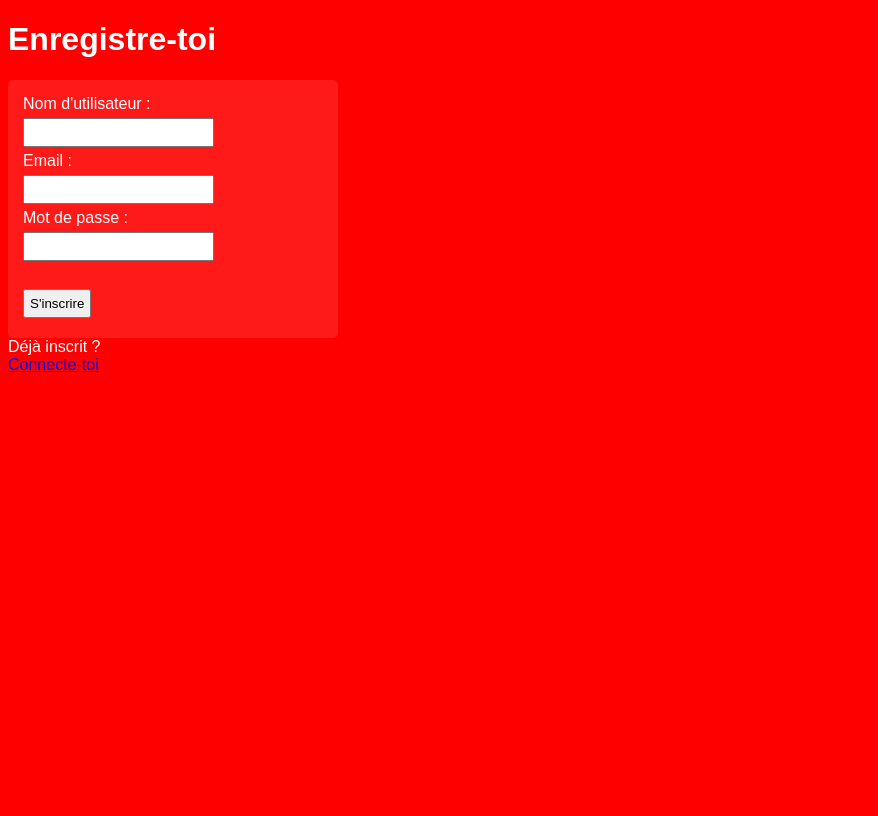
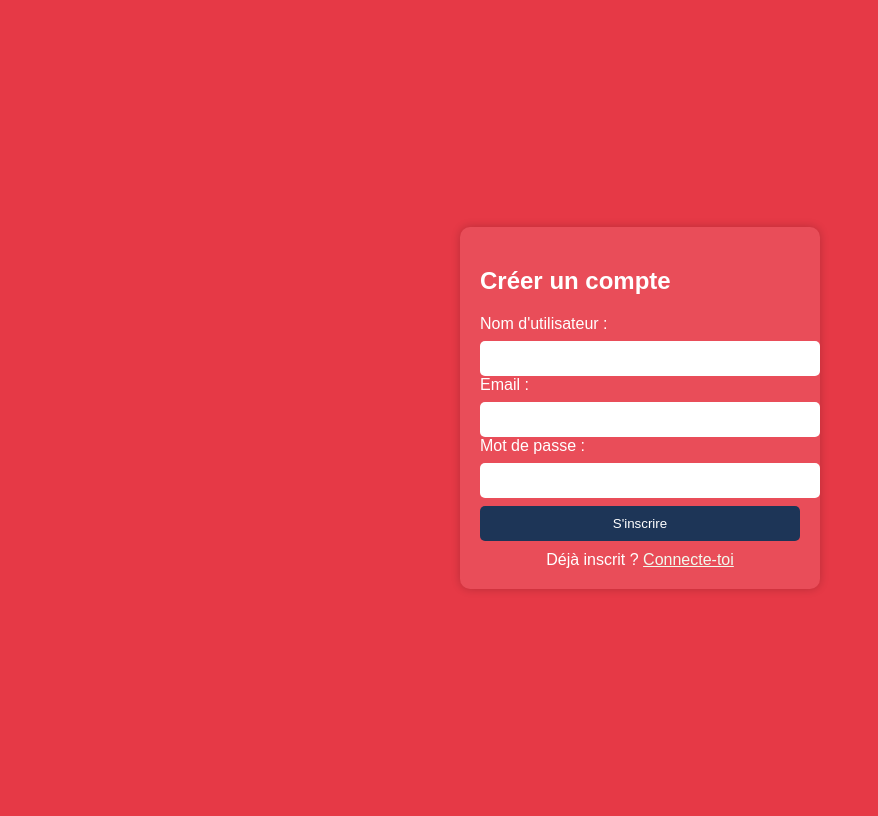
Before and after one commit to quent1grs/ProjetPHP, a PHP site: page /register.php in a window 1280 px wide. Shown: the whole page, without its empty margins (0-878 px from the left). Before the commit the page ends 372 px from the top, so only its background shows below. Run offline with PHP 8.4, Linux system fonts and the light colour scheme.

Commit message:
fix: register page

```diff
--- a/register.php
+++ b/register.php
@@ -10,12 +10,20 @@ if ($_SERVER['REQUEST_METHOD'] === 'POST') {
         die('Connexion échouée : ' . $conn->connect_error);
     }
 
-    // Création des variables
-    $username = $_POST['username'];
-    $email = $_POST['email'];
-    $password = password_hash($_POST['password'], PASSWORD_BCRYPT);
+    // Sécurisation des données
+    $username = trim($_POST['username']);
+    $email = trim($_POST['email']);
+    $password_raw = $_POST['password'];
 
-    // Vérifier si l'utilisateur existe déjà
+    // Validations
+    if (strlen($username) < 3 || strlen($username) > 20) {
+        $error = "Le nom d'utilisateur doit contenir entre 3 et 20 caractères.";
+    } elseif (!filter_var($email, FILTER_VALIDATE_EMAIL)) {
+        $error = "L'adresse email est invalide.";
+    } elseif (strlen($password_raw) < 1) {
+        $error = "Le mot de passe doit contenir au moins 6 caractères.";
+    } else {
+        // Vérifie si l'utilisateur existe déjà
         $check = $conn->prepare("SELECT id FROM users WHERE username = ? OR email = ?");
         $check->bind_param("ss", $username, $email);
         $check->execute();
@@ -24,13 +32,19 @@ if ($_SERVER['REQUEST_METHOD'] === 'POST') {
         if ($check->num_rows > 0) {
             $error = "Ce nom d'utilisateur ou cet email existe déjà.";
         } else {
-        // Insérer le nouvel utilisateur
+            // Hasher le mot de passe
+            $password = password_hash($password_raw, PASSWORD_BCRYPT);
+
+            // Insère le nouvel utilisateur
             $stmt = $conn->prepare("INSERT INTO users (username, password, email, role) VALUES (?, ?, ?, 'client')");
             $stmt->bind_param("sss", $username, $password, $email);
 
-        // Lance la requête à la bdd
             if ($stmt->execute()) {
-            $success = "Compte créé <a href='connexion.php'>Connecte-toi</a>";
+                // Redirection possible après inscription :
+                // header("Location: connexion.php");
+                // exit();
+
+                $success = "Compte créé avec succès ! <a href='connexion.php'>Connecte-toi ici</a>";
             } else {
                 $error = "Erreur lors de l'inscription.";
             }
@@ -39,6 +53,8 @@ if ($_SERVER['REQUEST_METHOD'] === 'POST') {
         }
 
         $check->close();
+    }
+
     $conn->close();
 }
 ?>
@@ -46,55 +62,93 @@ if ($_SERVER['REQUEST_METHOD'] === 'POST') {
 <!DOCTYPE html>
 <html lang="fr">
 <head>
+    <meta charset="UTF-8">
     <title>Inscription</title>
-</head>
-<body>
-
-    <h1>Enregistre-toi</h1>
-
-    <?php if (!empty($error)): ?>
-        <div style="color:red;"><?= $error ?></div>
-    <?php endif; ?>
-
-    <?php if (!empty($success)): ?>
-        <div style="color:green;"><?= $success ?></div>
-    <?php endif; ?>
-
-    <form method="POST">
-        <div>Nom d'utilisateur :</div>
-        <input type="text" name="username" required>
-
-        <div>Email :</div>
-        <input type="email" name="email" required>
-
-        <div>Mot de passe :</div>
-        <input type="password" name="password" required>
-
-        <br><br>
-        <button type="submit" href="home.php">S'inscrire</button>
-    </form>
-
-    <div>Déjà inscrit ?</div>
-    <a href="connexion.php">Connecte-toi</a>
-
     <style>
         body {
-            background: red;
+            background: #e63946;
             color: white;
             font-family: Arial, sans-serif;
-        }
-
-        input, button {
-            margin: 5px 0;
-            padding: 5px;
+            display: flex;
+            justify-content: center;
+            align-items: center;
+            height: 100vh;
         }
 
         form {
             background: rgba(255, 255, 255, 0.1);
-            padding: 15px;
+            padding: 20px;
+            border-radius: 10px;
+            width: 320px;
+            box-shadow: 0 0 10px rgba(0,0,0,0.2);
+        }
+
+        input, button {
+            width: 100%;
+            padding: 10px;
+            margin-top: 8px;
             border-radius: 5px;
-            width: 300px;
+            border: none;
+        }
+
+        button {
+            background-color: #1d3557;
+            color: white;
+            cursor: pointer;
+        }
+
+        .message {
+            margin-top: 10px;
+            padding: 10px;
+            border-radius: 5px;
+        }
+
+        .error {
+            background-color: rgba(255, 0, 0, 0.2);
+        }
+
+        .success {
+            background-color: rgba(0, 255, 0, 0.2);
+        }
+
+        a {
+            color: #f1faee;
+        }
+
+        .bottom-link {
+            margin-top: 10px;
+            text-align: center;
         }
     </style>
+</head>
+<body>
+
+    <form method="POST">
+        <h2>Créer un compte</h2>
+
+        <?php if (!empty($error)): ?>
+            <div class="message error"><?= $error ?></div>
+        <?php endif; ?>
+
+        <?php if (!empty($success)): ?>
+            <div class="message success"><?= $success ?></div>
+        <?php endif; ?>
+
+        <label>Nom d'utilisateur :</label>
+        <input type="text" name="username" required>
+
+        <label>Email :</label>
+        <input type="email" name="email" required>
+
+        <label>Mot de passe :</label>
+        <input type="password" name="password" required>
+
+        <button type="submit">S'inscrire</button>
+
+        <div class="bottom-link">
+            Déjà inscrit ? <a href="connexion.php">Connecte-toi</a>
+        </div>
+    </form>
+
 </body>
 </html>
```
Lines whose indentation alone changed are shown as unchanged.
